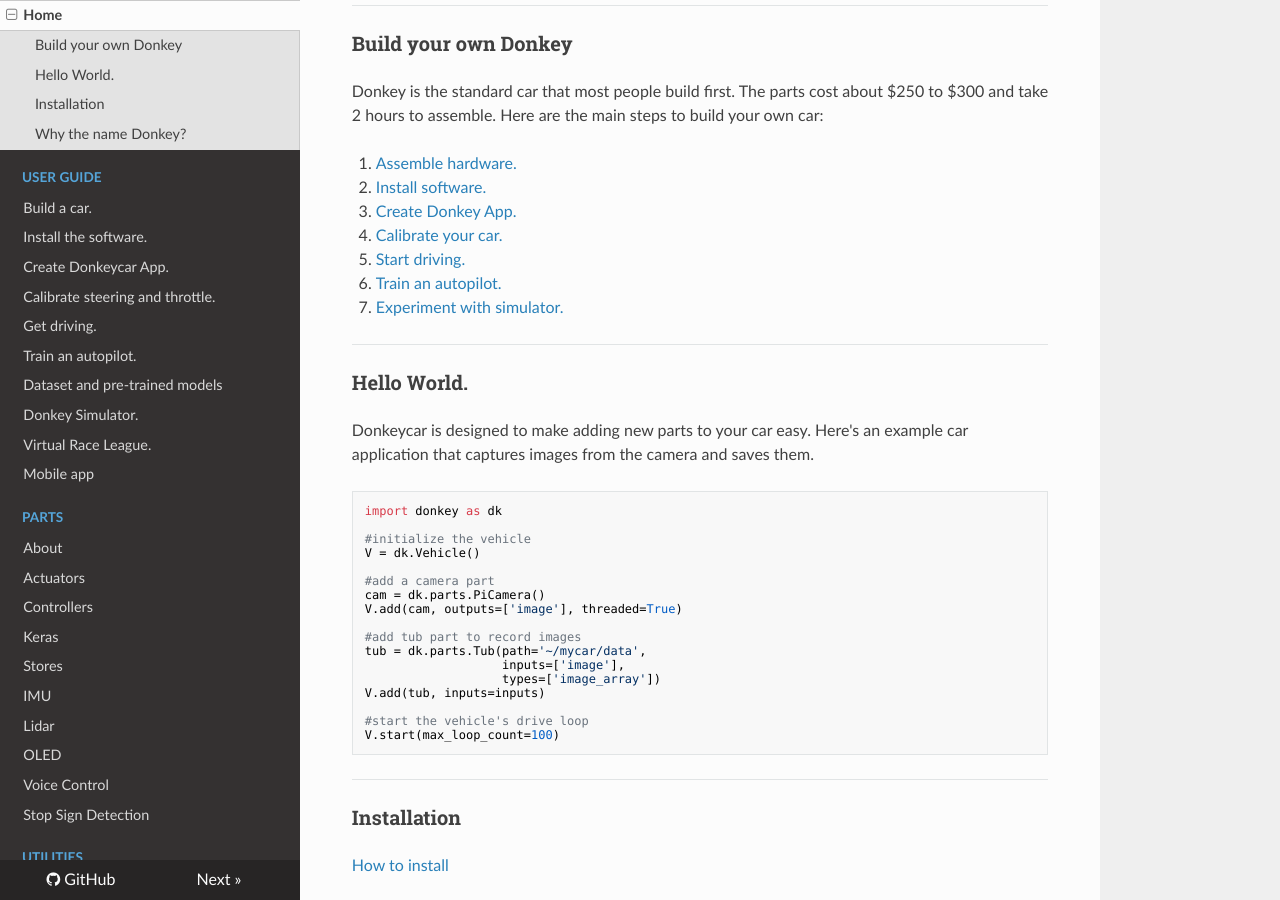
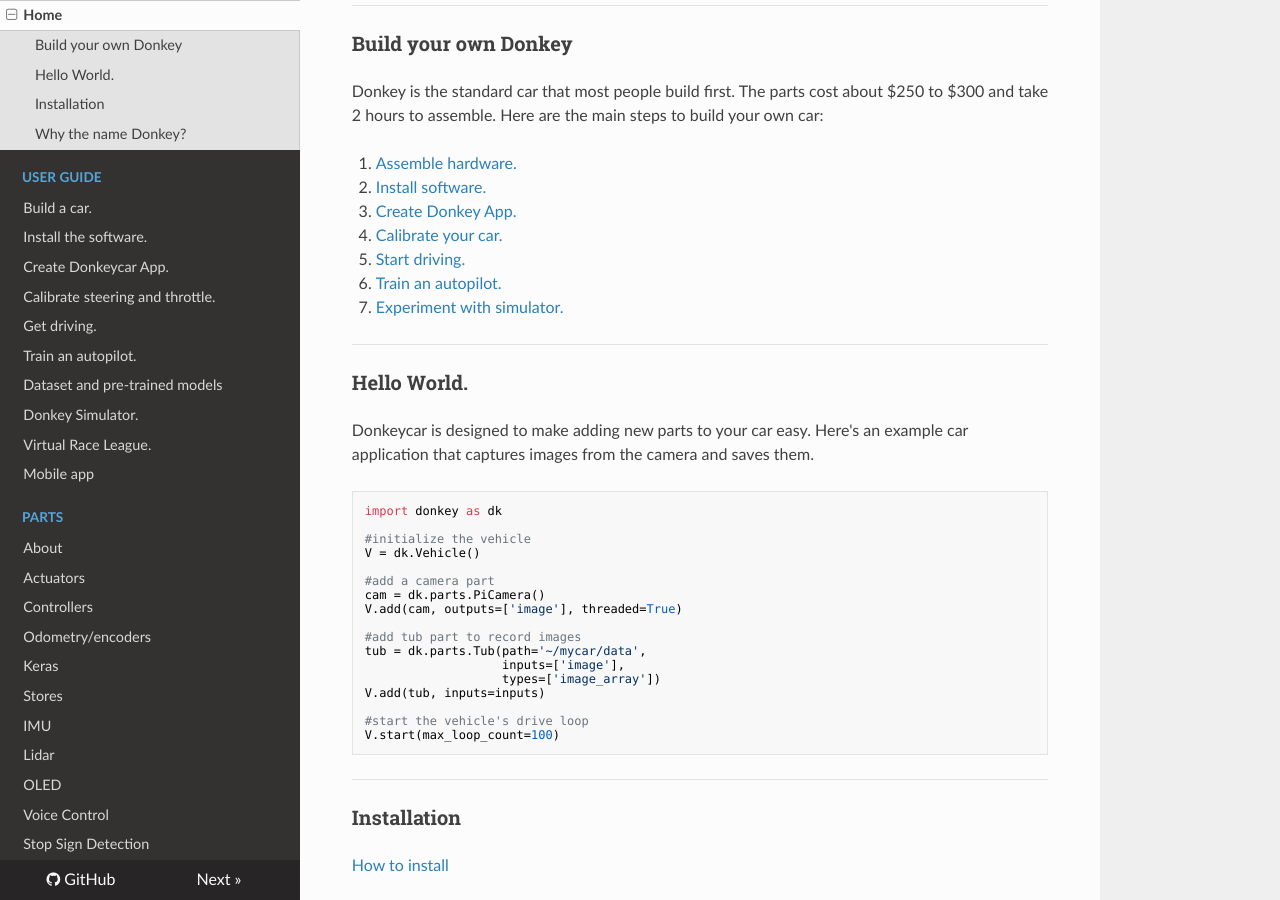
Before and after one commit to autorope/donkeydocs, an MkDocs documentation site: the page built from docs/index.md, in a window 1280 px wide and 900 px high, scrolled down 371 px. Built offline with MkDocs 1.6.1, drawn with Linux system fonts in a browser that asks for light colours; nearby versions of some CDN libraries; old or Windows-style settings are respelled for this version of MkDocs.

Commit message:
Added odometry to the menu of parts

```diff
--- a/mkdocs.yml
+++ b/mkdocs.yml
@@ -25,6 +25,7 @@ pages:
       - 'About': parts/about.md
       - 'Actuators': parts/actuators.md
       - 'Controllers': parts/controllers.md
+      - 'Odometry/encoders': parts/odometry.md
       - 'Keras': parts/keras.md
       - 'Stores': parts/stores.md
       - 'IMU': parts/imu.md
```
